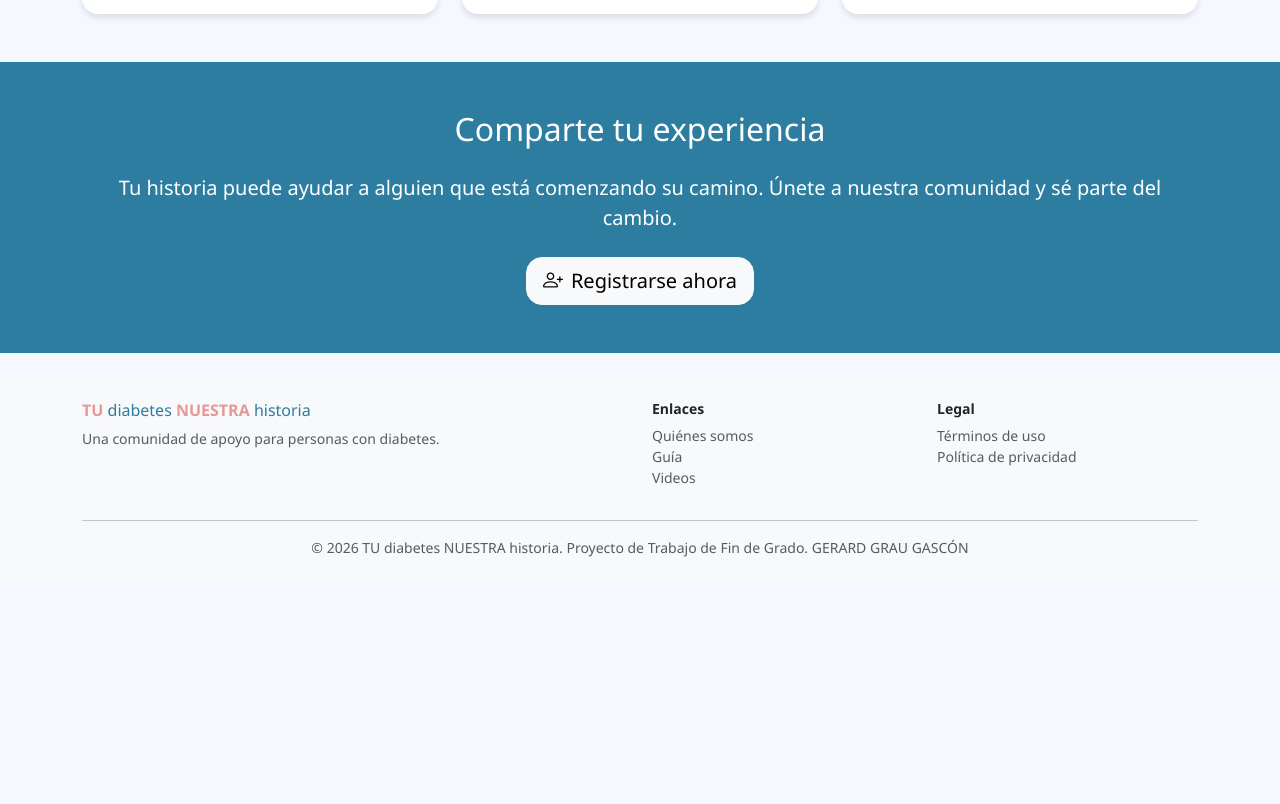
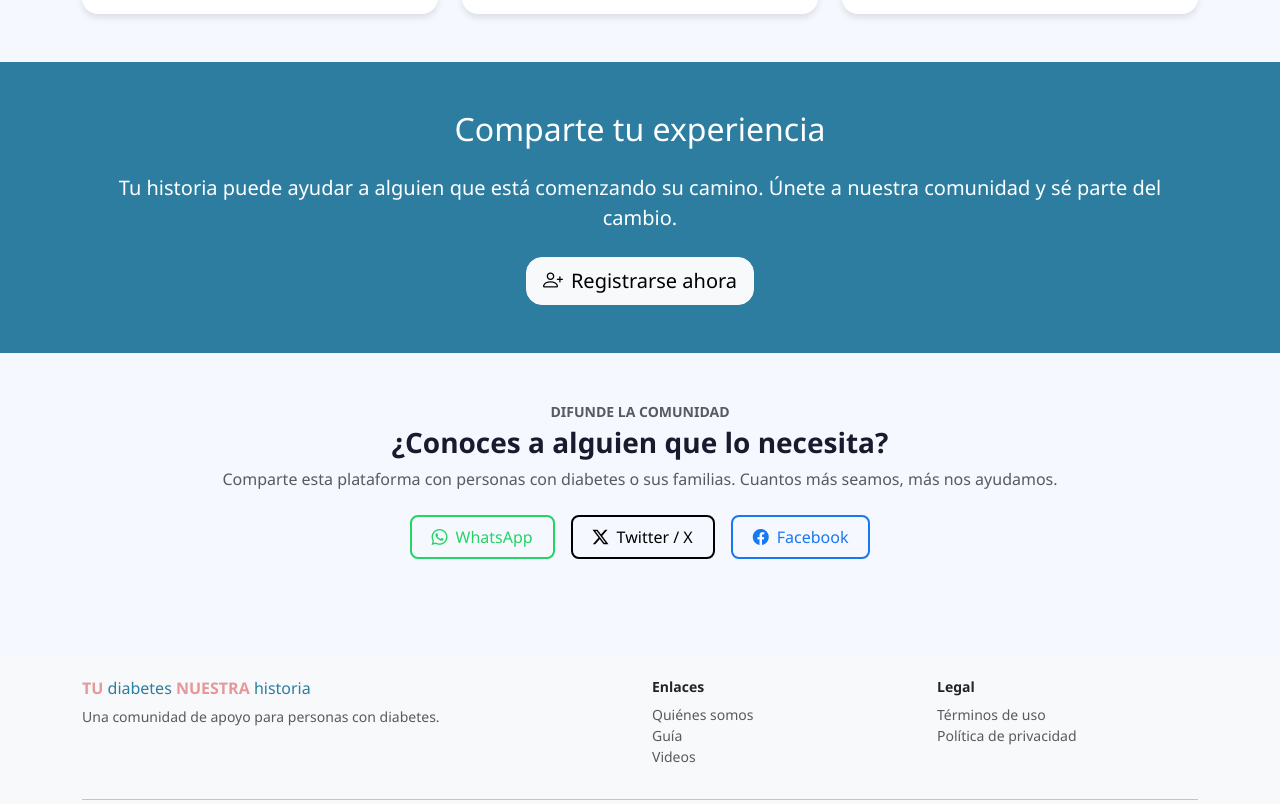
Before and after one commit to ggrauggas/PROYECTO-TDNH, a Vue app in the folder frontend/: page / in a window 1280 px wide. Shown: the part 707-1511 px from the top of the page. Before the commit the page ends 1289 px from the top, so only its background shows below. Built offline with nearby package versions, Linux system fonts and the light colour scheme; no server answers.

Commit message:
fix: compartir

```diff
--- a/frontend/src/views/GuideView.vue
+++ b/frontend/src/views/GuideView.vue
@@ -204,13 +204,48 @@
           Comparte tu experiencia en el foro
         </router-link>
       </div>
+
+      <!-- Compartir la web -->
+      <div class="share-cta mt-5 p-4 rounded-3 text-center">
+        <div class="mb-3">
+          <i class="bi bi-share-fill" style="font-size: 2rem; color: #2c7da0;"></i>
+        </div>
+        <h4 class="fw-bold mb-2">¿Conoces a alguien recién diagnosticado?</h4>
+        <p class="text-muted mb-4">
+          Comparte esta guía y la comunidad con quien pueda necesitarla.
+          Un pequeño gesto puede marcar una gran diferencia.
+        </p>
+        <div class="d-flex flex-wrap justify-content-center gap-3">
+          <a :href="shareUrls.whatsapp" target="_blank" rel="noopener" class="btn btn-outline-success">
+            <i class="bi bi-whatsapp me-2"></i>WhatsApp
+          </a>
+          <a :href="shareUrls.twitter" target="_blank" rel="noopener" class="btn btn-outline-dark">
+            <i class="bi bi-twitter-x me-2"></i>Twitter / X
+          </a>
+          <a :href="shareUrls.facebook" target="_blank" rel="noopener" class="btn btn-outline-primary">
+            <i class="bi bi-facebook me-2"></i>Facebook
+          </a>
+        </div>
+      </div>
     </div>
   </div>
 </template>
 
 <script>
 export default {
-  name: 'GuideView'
+  name: 'GuideView',
+  data() {
+    const siteUrl = 'https://www.tudiabetesnuestrahistoria.es';
+    const text = encodeURIComponent('Guía para recién diagnosticados con diabetes — TU diabetes NUESTRA historia 💙');
+    const url = encodeURIComponent(siteUrl);
+    return {
+      shareUrls: {
+        whatsapp: `https://wa.me/?text=${text}%20${url}`,
+        twitter: `https://twitter.com/intent/tweet?text=${text}&url=${url}`,
+        facebook: `https://www.facebook.com/sharer/sharer.php?u=${url}`
+      }
+    };
+  }
 };
 </script>
 
@@ -219,4 +254,9 @@ export default {
   background: linear-gradient(135deg, rgba(44, 125, 160, 0.08) 0%, rgba(42, 157, 143, 0.08) 100%);
   border: 2px dashed rgba(44, 125, 160, 0.3);
 }
+
+.share-cta {
+  background: linear-gradient(135deg, rgba(37, 211, 102, 0.06) 0%, rgba(44, 125, 160, 0.06) 100%);
+  border: 2px dashed rgba(44, 125, 160, 0.2);
+}
 </style>
--- a/frontend/src/views/HomeView.vue
+++ b/frontend/src/views/HomeView.vue
@@ -80,6 +80,29 @@
         </router-link>
       </div>
     </section>
+
+    <!-- Compartir la web -->
+    <section class="share-section text-center py-5">
+      <div class="container">
+        <p class="text-muted mb-1 small text-uppercase fw-semibold letter-spacing-1">Difunde la comunidad</p>
+        <h3 class="fw-bold mb-2">¿Conoces a alguien que lo necesita?</h3>
+        <p class="text-muted mb-4">
+          Comparte esta plataforma con personas con diabetes o sus familias.
+          Cuantos más seamos, más nos ayudamos.
+        </p>
+        <div class="d-flex flex-wrap justify-content-center gap-3">
+          <a :href="shareUrls.whatsapp" target="_blank" rel="noopener" class="btn btn-share btn-whatsapp">
+            <i class="bi bi-whatsapp me-2"></i>WhatsApp
+          </a>
+          <a :href="shareUrls.twitter" target="_blank" rel="noopener" class="btn btn-share btn-twitter">
+            <i class="bi bi-twitter-x me-2"></i>Twitter / X
+          </a>
+          <a :href="shareUrls.facebook" target="_blank" rel="noopener" class="btn btn-share btn-facebook">
+            <i class="bi bi-facebook me-2"></i>Facebook
+          </a>
+        </div>
+      </div>
+    </section>
   </div>
 </template>
 
@@ -128,7 +151,16 @@ export default {
       return colors[(name?.length || 0) % colors.length];
     };
 
-    return { recentPosts, loading, authStore, formatDate, truncateContent, getAvatarColor };
+    const siteUrl = 'https://www.tudiabetesnuestrahistoria.es';
+    const text = encodeURIComponent('¡Únete a TU diabetes NUESTRA historia! Una comunidad para personas con diabetes. 💙');
+    const url = encodeURIComponent(siteUrl);
+    const shareUrls = {
+      whatsapp: `https://wa.me/?text=${text}%20${url}`,
+      twitter: `https://twitter.com/intent/tweet?text=${text}&url=${url}`,
+      facebook: `https://www.facebook.com/sharer/sharer.php?u=${url}`
+    };
+
+    return { recentPosts, loading, authStore, formatDate, truncateContent, getAvatarColor, shareUrls };
   }
 };
 </script>
@@ -177,7 +209,44 @@ export default {
 }
 
 .cta-section {
-  margin-bottom: -1.5rem;
+  margin-bottom: 0;
+}
+
+.share-section {
+  background: #f5f9ff;
+
+  h3 { color: #1a1a2e; }
+}
+
+.btn-share {
+  font-weight: 500;
+  border-width: 2px;
+  padding: 0.5rem 1.25rem;
+  border-radius: 8px;
+  transition: transform 0.15s, box-shadow 0.15s;
+
+  &:hover {
+    transform: translateY(-2px);
+    box-shadow: 0 4px 12px rgba(0,0,0,0.12);
+  }
+}
+
+.btn-whatsapp {
+  color: #25d366;
+  border-color: #25d366;
+  &:hover { background: #25d366; color: white; }
+}
+
+.btn-twitter {
+  color: #000;
+  border-color: #000;
+  &:hover { background: #000; color: white; }
+}
+
+.btn-facebook {
+  color: #1877f2;
+  border-color: #1877f2;
+  &:hover { background: #1877f2; color: white; }
 }
 
 </style>
```
